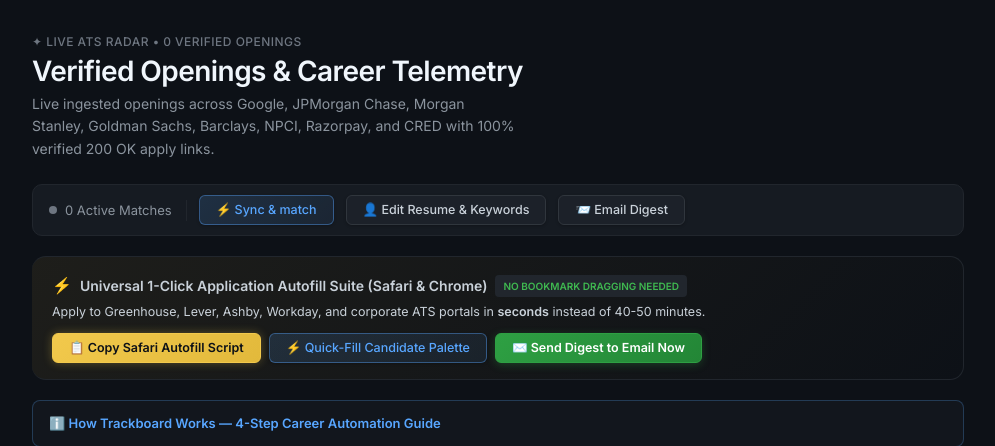
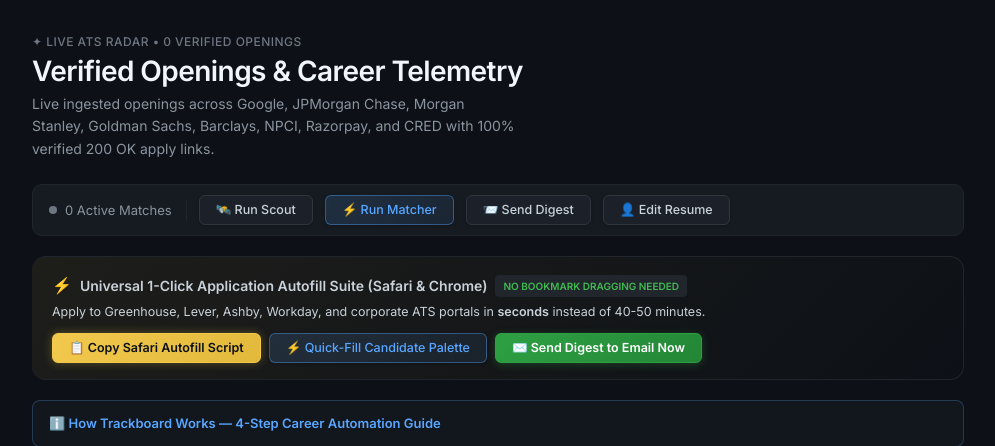
Before and after one commit to shourjya001/Athena, a FastAPI app: page /jobs in a window 1280 px wide. Shown: the part 58-504 px from the top of the page, without its empty margins (142-1137 px from the left). Run offline with FastAPI, Linux system fonts and the light colour scheme; data that the repository does not hold is empty; some libraries are stand-ins or nearby versions.

Commit message:
fix(automation): resolve daily email outage, apply migration 007 to seed db, prevent cron timeout, and add scout/matcher manual and scheduled triggers

```diff
--- a/src/trackboard/main.py
+++ b/src/trackboard/main.py
@@ -1121,70 +1121,100 @@
         background_tasks.add_task(run_matcher_for_user, user, False, False, 6)
         return RedirectResponse("/jobs?matched=1", status_code=303)
 
+    @app.api_route("/a/scout/run", methods=["GET", "POST"])
+    def run_scout_on_demand(request: Request, background_tasks: BackgroundTasks):
+        user = users.current_user(request)
+        from .agents.scout import run_scout
+        # Run scout asynchronously for up to 15 companies
+        background_tasks.add_task(run_scout, False, None, 15)
+        return RedirectResponse("/jobs?scouted=1", status_code=303)
+
     @app.api_route("/api/cron/sync-and-match", methods=["GET", "POST"])
     @app.api_route("/api/cron/daily", methods=["GET", "POST"])
     def cron_sync_and_match(request: Request):
         """Vercel cron endpoint for automated syncing, matching & digest dispatch."""
         import os
-        cron_secret = os.getenv("CRON_SECRET", "")
-        auth_header = request.headers.get("authorization", "")
-        if cron_secret and auth_header != f"Bearer {cron_secret}":
+        from datetime import datetime, UTC
+        cron_secret = os.getenv("CRON_SECRET", "").strip()
+        auth_header = request.headers.get("authorization", "").strip()
+        token_param = request.query_params.get("token", "").strip()
+        if cron_secret and auth_header != f"Bearer {cron_secret}" and token_param != cron_secret:
             from fastapi.responses import JSONResponse
             return JSONResponse({"error": "unauthorized"}, status_code=401)
 
         from . import email
         from .agents.matcher import run_matcher_for_user
+        from .agents.digest import get_consolidated_digest_matches
         results = []
         all_users = db.query("SELECT * FROM users ORDER BY id")
+
+        target_user_id = request.query_params.get("user_id")
+        if target_user_id:
+            all_users = [u for u in all_users if str(u["id"]) == str(target_user_id)]
+
+        do_scout = request.query_params.get("scout", "0") == "1"
         do_match = request.query_params.get("match", "1") != "0"
+        do_email = request.query_params.get("email", "1") != "0"
+
+        scout_summary = None
+        if do_scout:
+            try:
+                from .agents.scout import run_scout
+                scout_summary = run_scout(dry_run=False, limit_companies=5)
+            except Exception as se:
+                scout_summary = {"error": str(se)[:200]}
 
         for u in all_users:
             u = dict(u)
             user_res = {"user": u["email"]}
 
+            # 1. Dispatch daily HTML digest to registered email FIRST (guaranteed delivery)
+            if do_email:
+                try:
+                    top_matches = get_consolidated_digest_matches(u["id"], total_limit=25)
+                    if top_matches:
+                        digest_payload = {
+                            "top_matches": top_matches,
+                            "pipeline_moves": [],
+                            "problems_practiced": 0,
+                            "source_failures": []
+                        }
+                        html = email.render_digest_html(digest_payload, u["email"])
+                        sent = email.send_email(
+                            to_email=u["email"],
+                            subject=f"⚡ Trackboard Digest: {len(top_matches)} Fresh Job Recommendations for {u.get('display_name') or 'You'}",
+                            html_body=html
+                        )
+                        if sent:
+                            now_iso = datetime.now(UTC).strftime("%Y-%m-%d %H:%M:%S")
+                            for m in top_matches:
+                                if "job_id" in m:
+                                    db.execute("UPDATE matches SET digest_sent_at=? WHERE user_id=? AND job_id=?", (now_iso, u["id"], m["job_id"]))
+                        user_res["digest_dispatched"] = sent
+                        user_res["jobs_sent"] = len(top_matches)
+                    else:
+                        user_res["digest_dispatched"] = False
+                        user_res["notice"] = "No open matched jobs found"
+                except Exception as e:
+                    user_res["digest_error"] = str(e)[:200]
+
+            # 2. Targeted Matcher Scoring: Score up to 1 batch (5 net-new jobs) per user safely within timeout
             if do_match:
                 try:
-                    # Score up to 4 batches (20 net-new jobs) per user during nightly cron
-                    m_res = run_matcher_for_user(u, force_bm25=False, max_batches=4)
+                    m_res = run_matcher_for_user(u, force_bm25=False, max_batches=1)
                     user_res["matched"] = m_res
                 except Exception as e:
                     user_res["matcher_error"] = str(e)[:200]
 
-            # Auto-dispatch daily HTML digest to registered email with consolidated fresh & top-fit jobs
-            try:
-                from .agents.digest import get_consolidated_digest_matches
-                top_matches = get_consolidated_digest_matches(u["id"], total_limit=25)
-
-                if top_matches:
-                    digest_payload = {
-                        "top_matches": top_matches,
-                        "pipeline_moves": [],
-                        "problems_practiced": 0,
-                        "source_failures": []
-                    }
-                    html = email.render_digest_html(digest_payload, u["email"])
-                    sent = email.send_email(
-                        to_email=u["email"],
-                        subject=f"⚡ Trackboard Digest: {len(top_matches)} Fresh Job Recommendations for {u.get('display_name') or 'You'}",
-                        html_body=html
-                    )
-                    if sent:
-                        now_iso = datetime.now(UTC).strftime("%Y-%m-%d %H:%M:%S")
-                        for m in top_matches:
-                            if "job_id" in m:
-                                db.execute("UPDATE matches SET digest_sent_at=? WHERE user_id=? AND job_id=?", (now_iso, u["id"], m["job_id"]))
-                    user_res["digest_dispatched"] = sent
-                    user_res["jobs_sent"] = len(top_matches)
-                else:
-                    user_res["digest_dispatched"] = False
-                    user_res["notice"] = "No open matched jobs found"
-            except Exception as e:
-                user_res["digest_error"] = str(e)[:200]
-
             results.append(user_res)
 
         from fastapi.responses import JSONResponse
-        return JSONResponse({"ok": True, "users_processed": len(results), "results": results})
+        return JSONResponse({
+            "ok": True,
+            "scout": scout_summary,
+            "users_processed": len(results),
+            "results": results
+        })
 
     @app.post("/a/digest/send-test")
     def send_test_digest_route(request: Request):
--- a/src/trackboard/templates/pages/jobs.html
+++ b/src/trackboard/templates/pages/jobs.html
@@ -28,6 +28,22 @@
   </p>
 </div>
 
+{% if request.query_params.get('scouted') %}
+  <div class="card" style="margin-bottom:16px;padding:12px 16px;background:rgba(56,139,253,0.1);border-left:3px solid var(--blue);color:var(--chalk);font-size:13px;">
+    🛰️ <strong>Scout Agent Active:</strong> Scanning company ATS boards in the background for net-new verified postings.
+  </div>
+{% endif %}
+{% if request.query_params.get('matched') %}
+  <div class="card" style="margin-bottom:16px;padding:12px 16px;background:rgba(63,185,80,0.1);border-left:3px solid var(--green);color:var(--chalk);font-size:13px;">
+    ⚡ <strong>Matcher Agent Complete:</strong> Instant BM25 shortlisted and LLM multi-factor scoring cascade launched!
+  </div>
+{% endif %}
+{% if request.query_params.get('digest_sent') %}
+  <div class="card" style="margin-bottom:16px;padding:12px 16px;background:rgba(227,179,65,0.1);border-left:3px solid var(--signal);color:var(--chalk);font-size:13px;">
+    📨 <strong>Daily Digest Dispatched:</strong> Fresh job recommendations and pipeline telemetry sent to your registered email!
+  </div>
+{% endif %}
+
 {# ── Agent control bar ── #}
 <div class="agent-bar">
   <div class="agent-status">
@@ -40,13 +56,16 @@
     {% endif %}
   </div>
 
+  <form method="post" action="/a/scout/run" style="margin:0;">
+    <button type="submit" class="btn" title="Scout live job postings from ATS portals">🛰️ Run Scout</button>
+  </form>
   <form method="post" action="/a/matcher/run" style="margin:0;">
-    <button type="submit" class="btn btn-blue">⚡ Sync &amp; match</button>
+    <button type="submit" class="btn btn-blue" title="Score fresh matches with LLM cascade">⚡ Run Matcher</button>
   </form>
-  <a href="/profile" class="btn" style="text-decoration:none;">👤 Edit Resume &amp; Keywords</a>
   <form method="post" action="/a/digest/send" style="margin:0;">
-    <button type="submit" class="btn">📨 Email Digest</button>
+    <button type="submit" class="btn" title="Send daily curated digest email now">📨 Send Digest</button>
   </form>
+  <a href="/profile" class="btn" style="text-decoration:none;">👤 Edit Resume</a>
 </div>
 
 {# ── 1-Click Safari & Chrome Application Autofill Suite ── #}
```
Also changed, not shown: AGENTS.md (+2 -1 lines), api/index.py (+6 -3 lines), src/trackboard/agents/digest.py (+0 -11 lines), src/trackboard/agents/scout.py (+22 -13 lines), src/trackboard/templates/pages/system.html (+20 -0 lines), .github/workflows/daily.yml, 1 other file.
